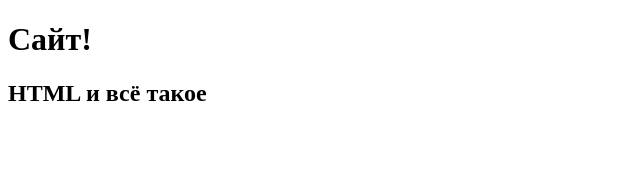
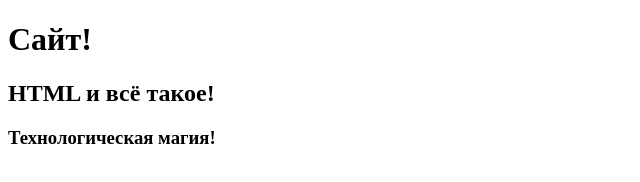
Before and after one commit to aileen-strange/html-training, a plain HTML site: page site/index.html in a window 1280 px wide. Shown: the whole page, without its empty margins (0-640 px from the left). Drawn offline with Linux system fonts and the light colour scheme.

```diff
--- a/site/index.html
+++ b/site/index.html
@@ -5,6 +5,7 @@
 </head>
 <body>
 	<h1>Сайт!</h1>
-	<h2>HTML и всё такое</h2>
+	<h2>HTML и всё такое!</h2>
+	<h3>Технологическая магия!</h3>
 </body>
 </html>
```
Also changed, not shown: site/index.css (added).
